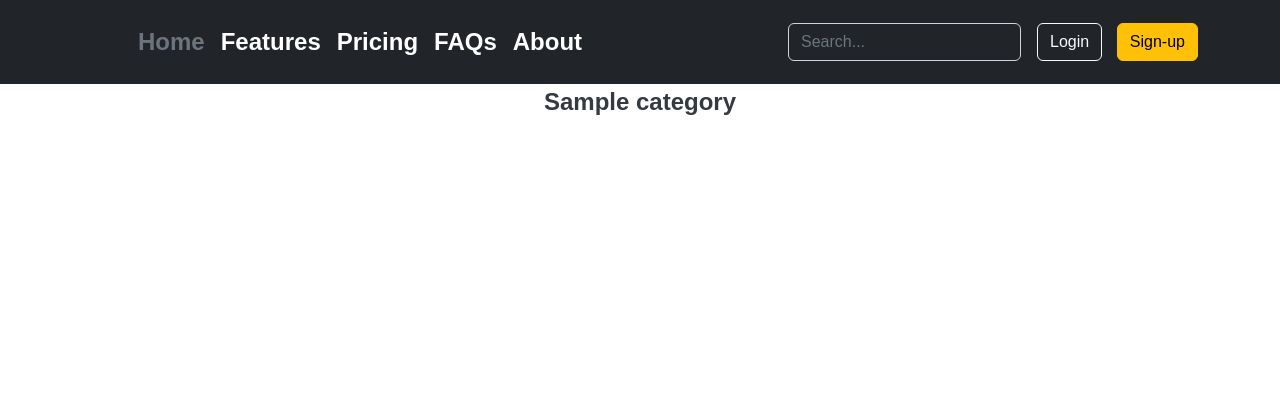
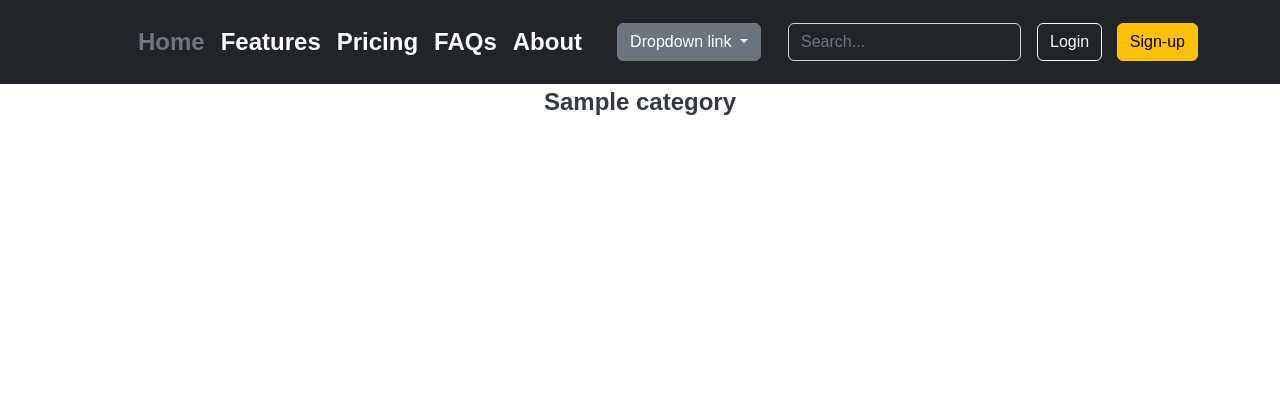
Before and after one commit to Sina3127/shop, a Django app: page /shop/categories/ in a window 1280 px wide. Shown: the top 420 px of the page. Run offline with Django 3.2, Linux system fonts and the light colour scheme; tables that the repository leaves empty hold one stand-in row (values such as "Sample post").

Commit message:
design-category-need-debug

```diff
--- a/shop/templates/shop/_base.html
+++ b/shop/templates/shop/_base.html
@@ -60,6 +60,18 @@
                 <li><a href="#" class="nav-link px-2 text-white">About</a></li>
             </ul>
 
+            <div class="dropdown nav col-12 col-lg-auto me-lg-auto mb-2 justify-content-center mb-md-0">
+              <a class="btn btn-secondary dropdown-toggle" href="#" role="button" id="dropdownMenuLink" data-bs-toggle="dropdown" aria-expanded="false">
+                Dropdown link
+              </a>
+
+              <ul class="dropdown-menu" aria-labelledby="dropdownMenuLink">
+                  {% for i in categories %}
+                    <li><a class="dropdown-item" href="{% url 'itemDetails' id=i.id %}">{{ i.title }}</a></li>
+                  {% endfor %}
+              </ul>
+            </div>
+
             <form class="col-12 col-lg-auto mb-3 mb-lg-0 me-lg-3" action="{% url 'searchbar' %}" method="get" role="search">
                 <input name="search" type="search" class="form-control form-control-dark text-bg-dark" placeholder="Search..."
                        aria-label="Search">
--- a/shop/views.py
+++ b/shop/views.py
@@ -12,8 +12,8 @@ from shop.form import AddReview
 from shop.models import Product, Cart, Category, ReviewComment
 
 
-@cache_page(60 * 10)
 def Home(request):
+    categories = Category.objects.all()
     page = loader.get_template('shop/home.html')
     recom = None
     tag = request.GET.get('tag', None)
@@ -22,7 +22,8 @@ def Home(request):
     else:
         recom = Product.objects.all()
     context = {
-        'recom' : recom
+        'recom' : recom,
+        'categories': categories,
     }
     return HttpResponse(page.render(context, request))
 
```
